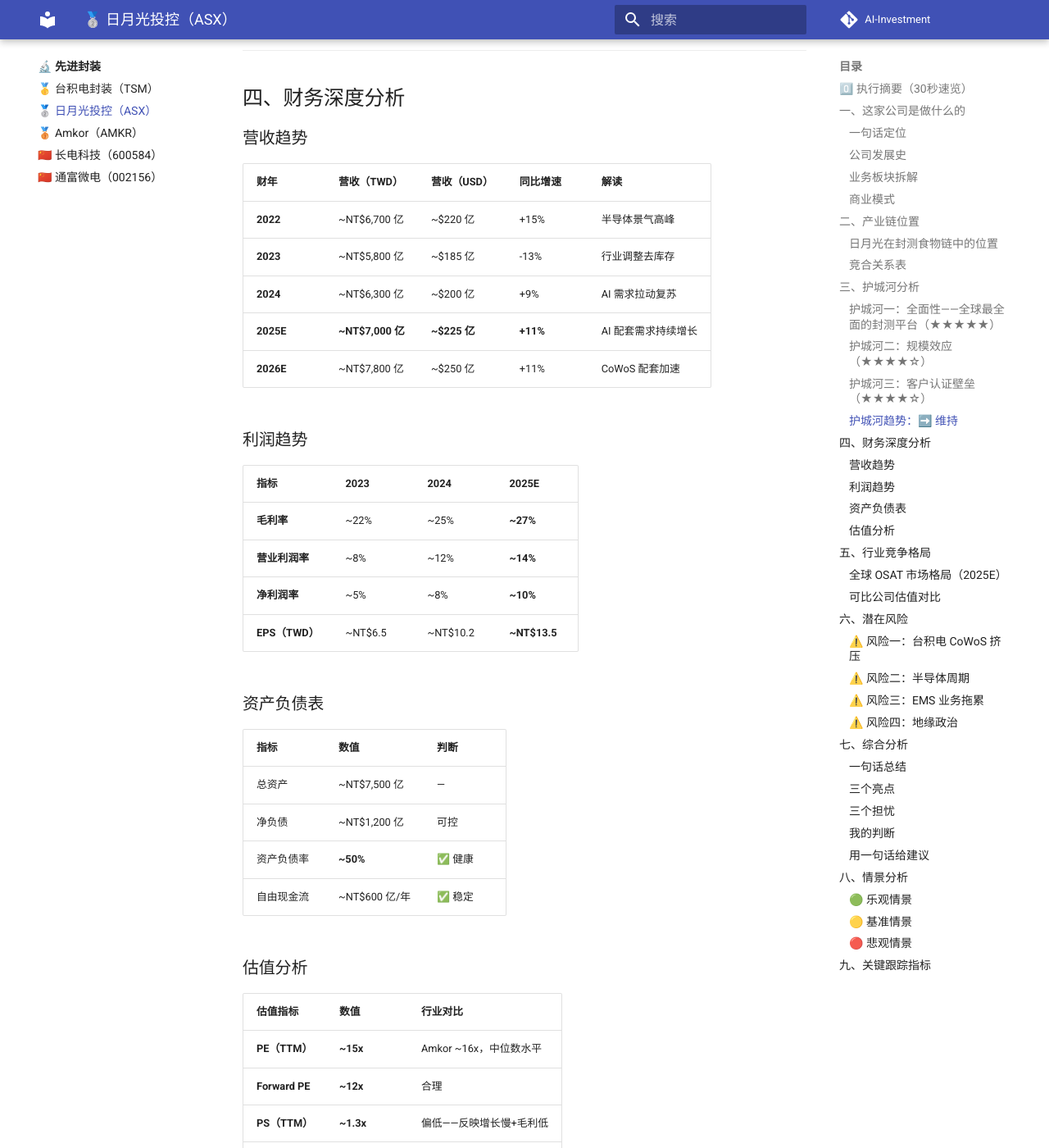
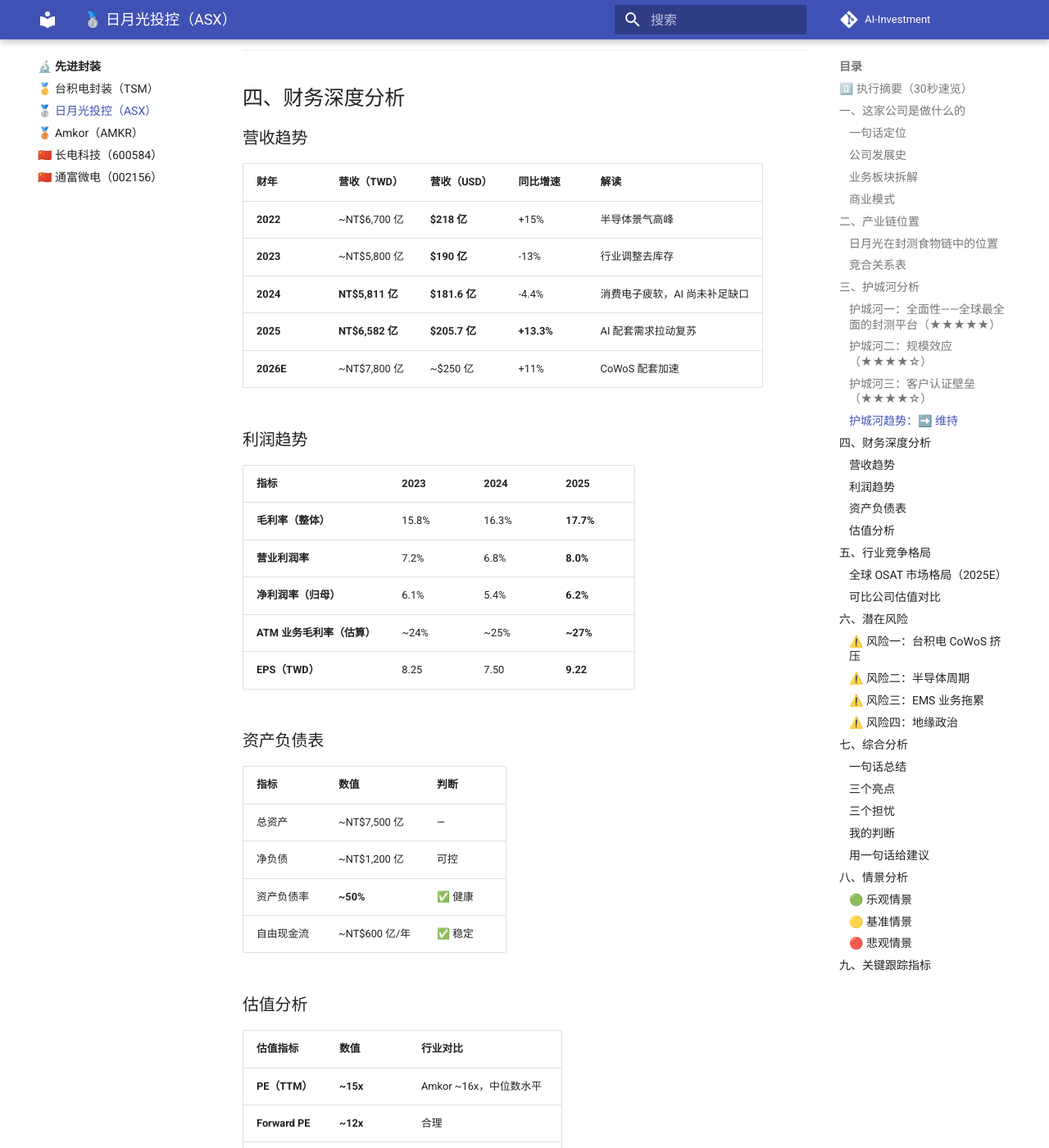
Before and after one commit to QIUZHUOFEI/AI-Investment, an MkDocs documentation site: the page built from docs/先进封装/asx.md, in a window 1280 px wide and 1400 px high, scrolled down 3905 px. Shown: the whole window at 82% size. Built offline with MkDocs 1.6.1 and Material for MkDocs 9.7.7, drawn with Linux system fonts in a browser that asks for light colours; comment, search, counter and statistics services are not loaded; some of the changed text lies outside the part shown.

```diff
--- a/docs/先进封装/asx.md
+++ b/docs/先进封装/asx.md
@@ -128,20 +128,21 @@
 
 | 财年 | 营收（TWD） | 营收（USD） | 同比增速 | 解读 |
 |:-----|:-----------|:-----------|:---------|:-----|
-| **2022** | ~NT$6,700 亿 | ~$220 亿 | +15% | 半导体景气高峰 |
-| **2023** | ~NT$5,800 亿 | ~$185 亿 | -13% | 行业调整去库存 |
-| **2024** | ~NT$6,300 亿 | ~$200 亿 | +9% | AI 需求拉动复苏 |
-| **2025E** | **~NT$7,000 亿** | **~$225 亿** | **+11%** | AI 配套需求持续增长 |
+| **2022** | ~NT$6,700 亿 | **$218 亿** | +15% | 半导体景气高峰 |
+| **2023** | ~NT$5,800 亿 | **$190 亿** | -13% | 行业调整去库存 |
+| **2024** | **NT$5,811 亿** | **$181.6 亿** | -4.4% | 消费电子疲软，AI 尚未补足缺口 |
+| **2025** | **NT$6,582 亿** | **$205.7 亿** | **+13.3%** | AI 配套需求拉动复苏 |
 | **2026E** | ~NT$7,800 亿 | ~$250 亿 | +11% | CoWoS 配套加速 |
 
 ### 利润趋势
 
-| 指标 | 2023 | 2024 | 2025E |
+| 指标 | 2023 | 2024 | 2025 |
 |:-----|:-----|:-----|:------|
-| **毛利率** | ~22% | ~25% | **~27%** |
-| **营业利润率** | ~8% | ~12% | **~14%** |
-| **净利润率** | ~5% | ~8% | **~10%** |
-| **EPS（TWD）** | ~NT$6.5 | ~NT$10.2 | **~NT$13.5** |
+| **毛利率（整体）** | 15.8% | 16.3% | **17.7%** |
+| **营业利润率** | 7.2% | 6.8% | **8.0%** |
+| **净利润率（归母）** | 6.1% | 5.4% | **6.2%** |
+| **ATM 业务毛利率（估算）** | ~24% | ~25% | **~27%** |
+| **EPS（TWD）** | 8.25 | 7.50 | **9.22** |
 
 ### 资产负债表
 
@@ -185,7 +186,7 @@ Amkor: ~8%（~$55 亿）← 🥈 美系龙头
 
 | 公司 | 市值 | TTM 营收 | PS | 毛利率 | 营收增速 | 核心定位 |
 |:-----|:-----|:---------|:---|:-------|:---------|:---------|
-| **日月光（ASX）** | **~$280 亿** | **~$210 亿** | **~1.3x** | ~25% | +11% | 全球最大 OSAT |
+| **日月光（ASX）** | **~$280 亿** | **~$206 亿** | **~1.3x** | 17.7% | +13% | 全球最大 OSAT |
 | Amkor（AMKR） | ~$68 亿 | ~$62 亿 | ~1.1x | ~17% | +8% | 美系封测龙头 |
 | 长电科技（600584） | ~¥800 亿 | ~¥350 亿 | ~2.3x | ~20% | +15-20% | 国内封测第一 |
 | 通富微电（002156） | ~¥400 亿 | ~¥250 亿 | ~1.6x | ~15% | +20% | AMD 封测伙伴 |
@@ -270,7 +271,7 @@ EMS 业务毛利率低（~20%），且与封测是不同的商业模式。如果
 
 | 指标 | 当前值 | 合理范围 | 下季度关注点 | 若低于X需警惕 |
 |:-----|:-------|:---------|:------------|:-------------|
-| **营收同比增速** | +11% | >+8% | AI 配套是否加速 | <+5% |
+| **营收同比增速** | +13.3% | >+8% | AI 配套是否加速 | <+5% |
 | **ATM 毛利率** | ~27% | >25% | 产品组合是否优化 | <23% |
 | **AI 相关收入占比** | ~20-25% | >20% | 是否提升 | <15% |
 | **产能利用率** | ~80-85% | >80% | 消费电子疲软影响 | <70% |
@@ -279,6 +280,6 @@ EMS 业务毛利率低（~20%），且与封测是不同的商业模式。如果
 
 > *免责声明：以上分析仅供参考，不构成投资建议。股市有风险，投资需谨慎。*
 
-*数据来源：ASE 2024-2025 年报/TrendForce/Yole Group/券商研报*
+*数据来源：ASE 20-F (FY2024-FY2025) / TrendForce / Yole Group / 券商研报*
 
-*最后更新：2026-05-26 15:39（北京时间）*
+*最后更新：2026-05-29 16:00（北京时间）*
```
Also changed, not shown: other parts of docs/先进封装/asx.md (+3 -3 lines), docs/先进封装/tsmc.md (+8 -8 lines).
